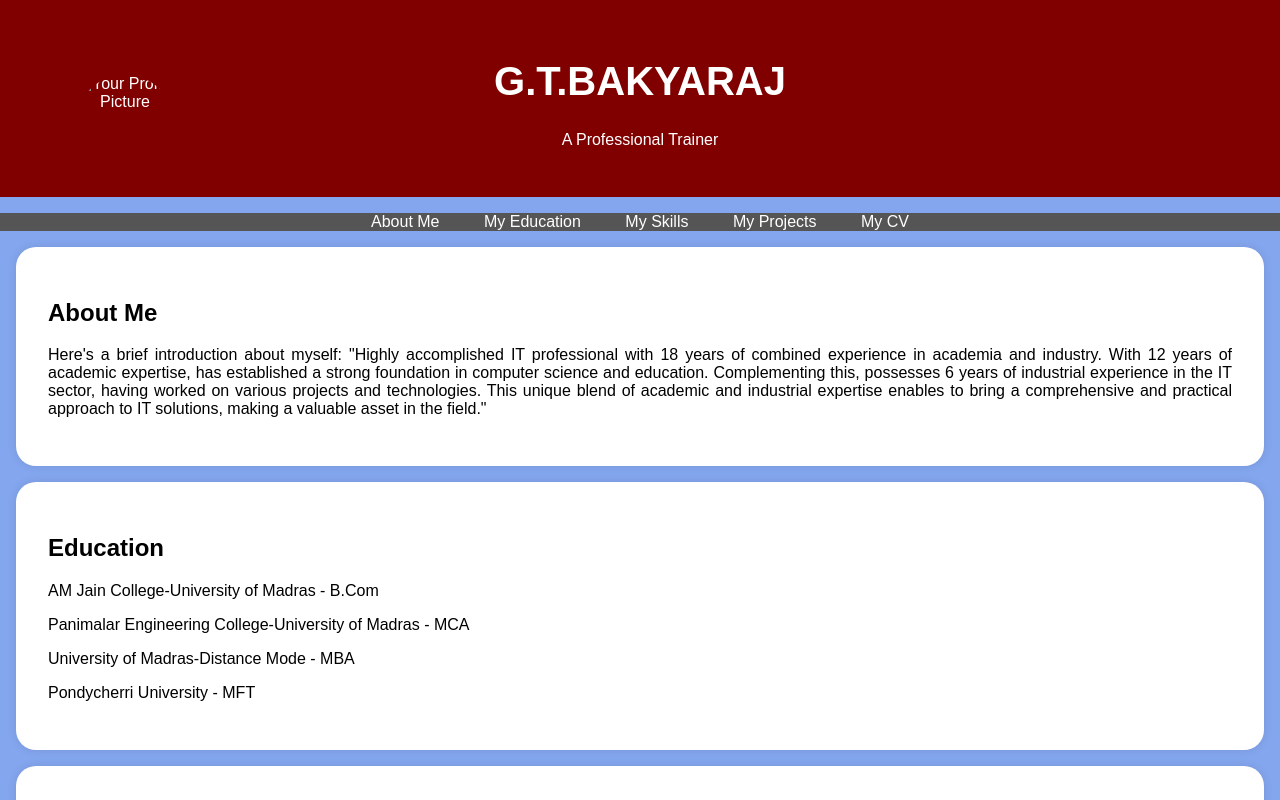
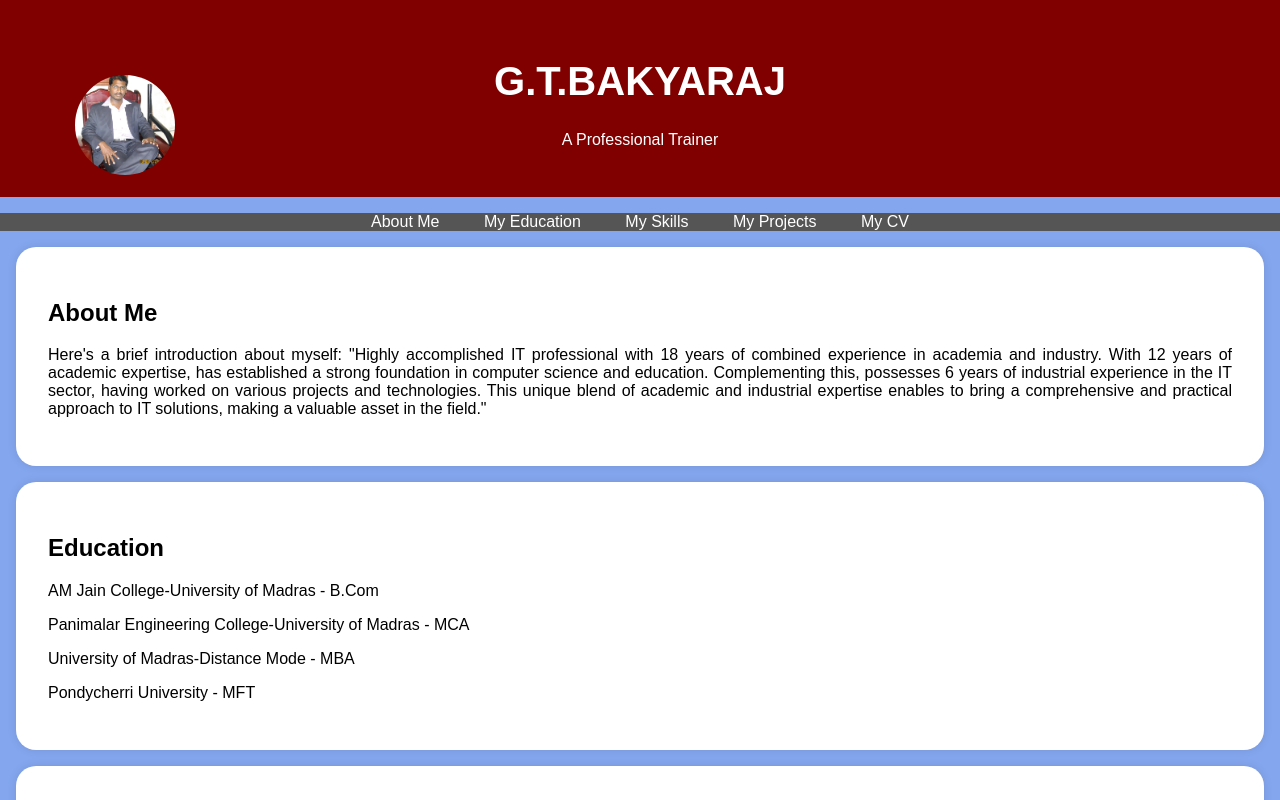
Before and after one commit to gtbakyaraj/Myproject, a plain HTML site: page index.html in a window 1280 px wide. Shown: the top 800 px of the page. Drawn offline with Linux system fonts and the light colour scheme.

Commit message:
Update index.html

```diff
--- a/index.html
+++ b/index.html
@@ -95,7 +95,7 @@
     <header>
         <div class="header-content">
             <!-- Add your profile picture here -->
-            <img src="./pic.jpg" alt="Your Profile Picture" class="profile-picture">
+            <img src="./5.jpg" alt="Your Profile Picture" class="profile-picture">
             <h1>G.T.BAKYARAJ</h1>
             <p>A Professional Trainer</p></p>
         </div>
```
